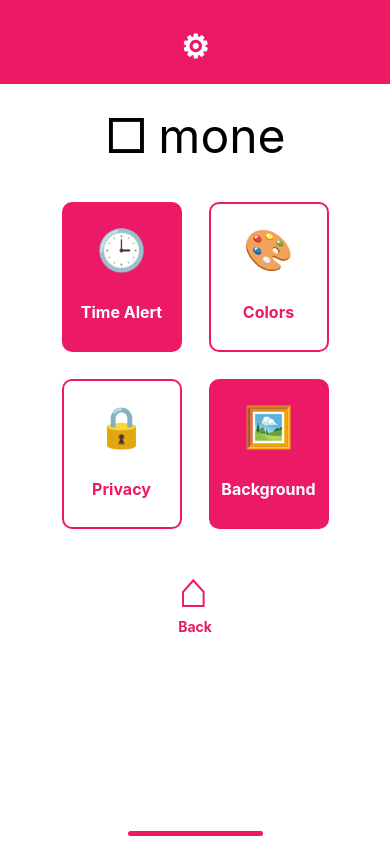
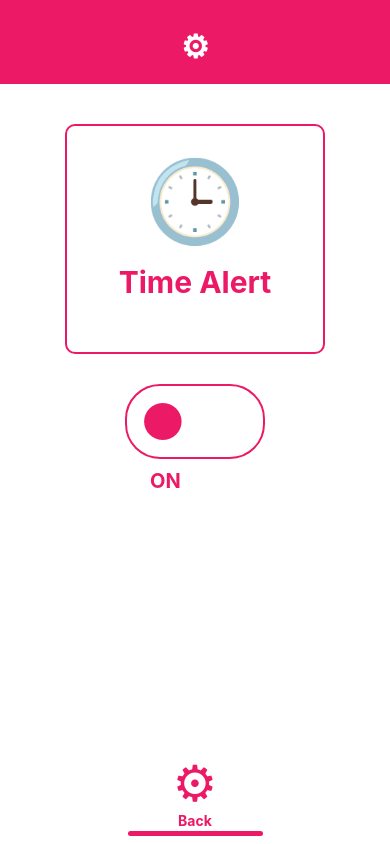
Before and after one commit to daikinetic/Mone, a React Native app: screen / in a window 390 px wide. Built offline with nearby package versions, Linux system fonts and the light colour scheme.

Commit message:
Markup SettingTimeScreen

```diff
--- a/App.jsx
+++ b/App.jsx
@@ -8,11 +8,12 @@ import { StyleSheet, Text, View } from 'react-native';
 import StartScreen from './src/screens/StartScreen';
 import HomeScreen from './src/screens/HomeScreen';
 import SettingScreen from './src/screens/SettingScreen';
+import SettingTimeScreen from './src/screens/SettingTimeScreen';
 
 export default function App() {
   return (
     <View style={styles.container}>
-      <SettingScreen />
+      <SettingTimeScreen />
       {/* <Text>Open up App.js to start working on your app!</Text> */}
       <StatusBar style="light" />
     </View>
--- a/src/screens/SettingScreen.jsx
+++ b/src/screens/SettingScreen.jsx
@@ -70,7 +70,9 @@ const styles = StyleSheet.create({
     color: '#EC1A66',
   },
   footer: {
-    paddingTop: 17,
+    alignItems: 'center',
+    position: 'absolute',
+    bottom: 16,
   },
   footerLogo: {
     fontSize: 50,
--- a/src/screens/SettingTimeScreen.jsx
+++ b/src/screens/SettingTimeScreen.jsx
@@ -1,8 +1,100 @@
 import React from 'react';
 import { View, Text, StyleSheet } from 'react-native';
 
-export default function StartScreen() {
+import AppBar from '../components/AppBar';
+
+export default function SettingTimeScreen() {
   return (
-    <View></View>
+    <View style={styles.container}>
+      <AppBar name="⚙"/>
+      <View style={styles.imageContainer}>
+        <View style={styles.image}>
+          <Text style={styles.imageIcon}>🕒</Text>
+          <Text style={styles.imageText}>Time Alert</Text>
+        </View>
+      </View>
+      <View>
+        <View style={styles.switch}>
+          <Text style={styles.ball}>●</Text>
+        </View>
+        <Text style={styles.on}>ON</Text>
+      </View>
+      <View style={styles.footer}>
+        <Text style={styles.footerLogo}>⚙</Text>
+        <Text style={styles.footerText}>Back</Text>
+      </View>
+      <View style={styles.footLine}></View>
+    </View>
   );
 }
+
+const styles = StyleSheet.create({
+  container: {
+    flex: 1,
+    alignItems: 'center',
+  },
+  footLine: {
+    backgroundColor: '#EC1A66',
+    width: 135,
+    height: 5,
+    borderRadius: 10,
+    position: 'absolute',
+    bottom: 8,
+  },
+  imageContainer: {
+    borderColor: '#EC1A66',
+    borderWidth: 2,
+    borderRadius: 10,
+    width: 260,
+    height: 230,
+    marginTop: 40,
+  },
+  image: {
+    alignItems: 'center',
+  },
+  imageIcon: {
+    fontSize: 80,
+    marginTop: 25,
+  },
+  imageText: {
+    fontSize: 30,
+    fontWeight: 'bold',
+    color: '#EC1A66',
+    marginTop: 15,
+  },
+  switch: {
+    borderColor: '#EC1A66',
+    borderWidth: 2,
+    borderRadius: 35,
+    width: 140,
+    height: 75,
+    marginTop: 30,
+    justifyContent: 'center',
+  },
+  ball: {
+    color: '#EC1A66',
+    fontSize: 50,
+    paddingLeft: 13,
+  },
+  on: {
+    color: '#EC1A66',
+    fontSize: 20,
+    fontWeight: 'bold',
+    paddingLeft: 25,
+    paddingTop: 10,
+  },
+  footer: {
+    alignItems: 'center',
+    position: 'absolute',
+    bottom: 16,
+  },
+  footerLogo: {
+    fontSize: 50,
+    color: '#EC1A66',
+  },
+  footerText: {
+    color: '#EC1A66',
+    lineHeight: 15,
+    fontWeight: 'bold',
+  },
+});
```
